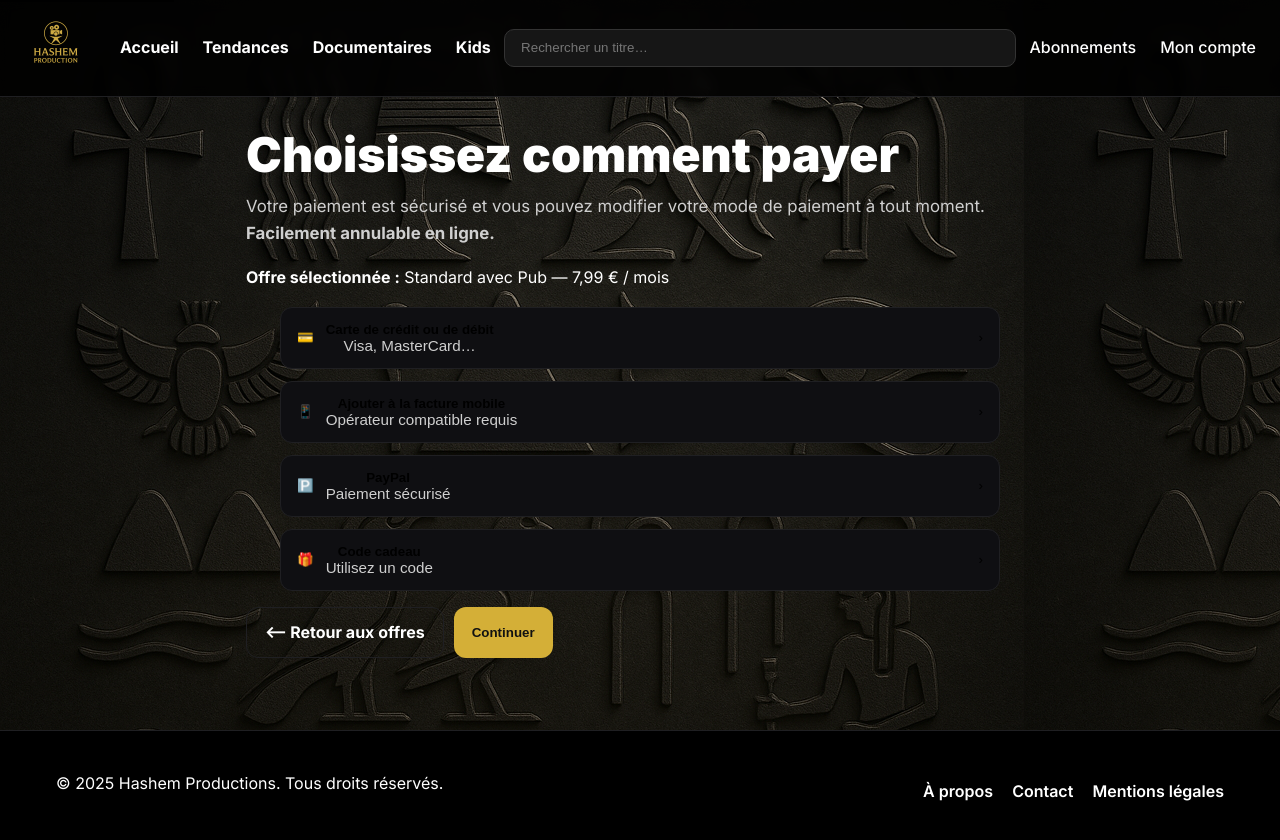
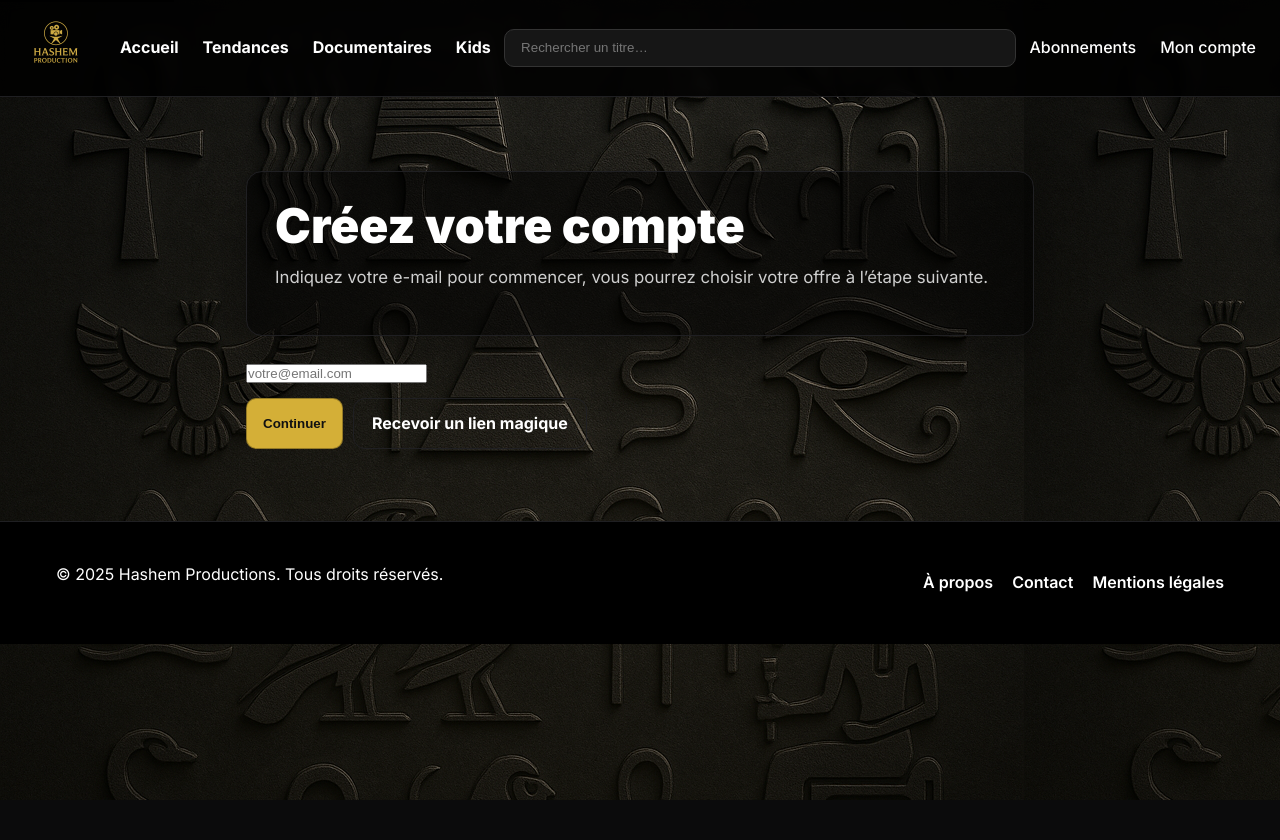
Before and after one commit to hashemproduction313-prog/hashem-svod-starter, a Next.js app: page /subscribe in a window 1280 px wide. Shown: the top 840 px of the page. After the commit the page ends 800 px from the top, so only its background shows below. Built offline with nearby package versions, Linux system fonts and the light colour scheme.

Commit message:
fix(subscribe): étape e-mail sur /subscribe

```diff
--- a/src/app/subscribe/page.tsx
+++ b/src/app/subscribe/page.tsx
@@ -1,65 +1,41 @@
 "use client";
 
+import { useEffect, useMemo, useState } from "react";
+import { useRouter, useSearchParams } from "next/navigation";
 import Link from "next/link";
-import { useSearchParams } from "next/navigation";
-import { useEffect, useState } from "react";
-import { normalizePlanId, PLANS } from "@/data/plans"; // <= alias propre
 
 export const dynamic = "force-dynamic";
 
-export default function PaymentPage() {
+export default function SubscribeEmailStep() {
+  const router = useRouter();
+  const search = useSearchParams();
+
   useEffect(() => {
-    document.title = "Paiement — Hashem Productions";
+    document.title = "Créer votre compte - Hashem Productions";
   }, []);
 
-  const search = useSearchParams();
-  const email = (search.get("email") ?? "").trim();
-  const planId = normalizePlanId(search.get("plan"));
-  const plan = PLANS[planId];
+  const emailFromQS = useMemo(() => (search.get("email") ?? "").trim(), [search]);
+  const [email, setEmail] = useState(emailFromQS);
+  const [err, setErr] = useState<string | null>(null);
+  const [loading, setLoading] = useState(false);
 
-  const [loading, setLoading] = useState(false);
-  const [err, setErr] = useState<string | null>(null);
+  function isValidEmail(v: string) {
+    return /^[^\s@]+@[^\s@]+\.[^\s@]+$/.test(v);
+  }
 
-  async function startCheckout() {
-    if (loading) return;
+  async function onSubmit(e: React.FormEvent) {
+    e.preventDefault();
     setErr(null);
 
-    if (!plan?.id) {
-      setErr("Offre introuvable. Retournez à la page des offres.");
+    const v = email.trim();
+    if (!isValidEmail(v)) {
+      setErr("Merci d’indiquer une adresse e-mail valide.");
       return;
     }
 
     setLoading(true);
     try {
-      const resp = await fetch("/api/create-checkout", {
-        method: "POST",
-        headers: { "Content-Type": "application/json" },
-        body: JSON.stringify({ plan: plan.id, email }), // on envoie l'e-mail
-      });
-
-      const contentType = resp.headers.get("content-type") || "";
-      const raw = await resp.text();
-      const looksJson =
-        contentType.includes("application/json") || raw.trim().startsWith("{");
-
-      let data: any = null;
-      if (looksJson) {
-        try { data = JSON.parse(raw); } catch {}
-      }
-
-      if (!resp.ok) {
-        throw new Error(
-          data?.error || `HTTP ${resp.status} — ${raw.slice(0, 200) || "Pas de contenu"}`
-        );
-      }
-
-      if (!data?.ok || !data?.url) {
-        throw new Error(data?.error || "Réponse invalide de l’API.");
-      }
-
-      window.location.href = data.url as string;
-    } catch (e: any) {
-      setErr(e?.message || "Erreur réseau.");
+      router.push(`/subscribe/plans?email=${encodeURIComponent(v)}`);
     } finally {
       setLoading(false);
     }
@@ -67,80 +43,49 @@ export default function PaymentPage() {
 
   return (
     <main className="container" style={{ maxWidth: 820 }}>
-      <h1 className="auth-title">Choisissez comment payer</h1>
-      <p className="auth-sub">
-        Votre paiement est sécurisé et vous pouvez modifier votre mode de
-        paiement à tout moment.
-        <br />
-        <strong>Facilement annulable en ligne.</strong>
-      </p>
+      <section className="auth-hero">
+        <h1 className="auth-title">Créez votre compte</h1>
+        <p className="auth-sub">
+          Indiquez votre e-mail pour commencer, vous pourrez choisir votre offre à l’étape suivante.
+        </p>
+      </section>
 
       <div className="glass-panel" style={{ marginTop: 18 }}>
-        <p style={{ marginBottom: 10 }}>
-          <strong>Offre sélectionnée :</strong>{" "}
-          {plan ? `${plan.name} — ${plan.price}` : "Offre inconnue"}
-          {email && <> • <strong>E-mail :</strong> {email}</>}
-        </p>
+        <form onSubmit={onSubmit} className="email-form" noValidate>
+          <label htmlFor="email" className="sr-only">Adresse e-mail</label>
+          <input
+            id="email"
+            type="email"
+            inputMode="email"
+            autoComplete="email"
+            placeholder="votre@email.com"
+            value={email}
+            onChange={(e) => setEmail(e.target.value)}
+            className="input"
+            aria-invalid={!!err}
+            aria-describedby={err ? "email-error" : undefined}
+          />
 
-        <div className="pay-list">
-          <button className="pay-item" onClick={startCheckout} disabled={loading || !plan}>
-            <div className="pay-left">
-              <span role="img" aria-label="cb">💳</span>
-              <div>
-                <div className="pay-title">Carte de crédit ou de débit</div>
-                <div className="pay-sub">Visa, MasterCard…</div>
-              </div>
-            </div>
-            <span>›</span>
-          </button>
+          {err && (
+            <p id="email-error" style={{ marginTop: 8, color: "#ffb3b3" }}>
+              {err}
+            </p>
+          )}
 
-          <button className="pay-item" onClick={startCheckout} disabled={loading || !plan}>
-            <div className="pay-left">
-              <span role="img" aria-label="mobile">📱</span>
-              <div>
-                <div className="pay-title">Ajouter à la facture mobile</div>
-                <div className="pay-sub">Opérateur compatible requis</div>
-              </div>
-            </div>
-            <span>›</span>
-          </button>
+          <div style={{ display: "flex", gap: 10, marginTop: 12 }}>
+            <button type="submit" className="btn-primary" disabled={loading}>
+              {loading ? "Chargement…" : "Continuer"}
+            </button>
 
-          <button className="pay-item" onClick={startCheckout} disabled={loading || !plan}>
-            <div className="pay-left">
-              <span role="img" aria-label="paypal">🅿️</span>
-              <div>
-                <div className="pay-title">PayPal</div>
-                <div className="pay-sub">Paiement sécurisé</div>
-              </div>
-            </div>
-            <span>›</span>
-          </button>
-
-          <button className="pay-item" onClick={startCheckout} disabled={loading || !plan}>
-            <div className="pay-left">
-              <span role="img" aria-label="gift">🎁</span>
-              <div>
-                <div className="pay-title">Code cadeau</div>
-                <div className="pay-sub">Utilisez un code</div>
-              </div>
-            </div>
-            <span>›</span>
-          </button>
-        </div>
-
-        {err && <p style={{ marginTop: 12, color: "#ffb3b3" }}>{err}</p>}
-
-        <div style={{ marginTop: 16, display: "flex", gap: 10 }}>
-          <Link
-            href={`/pricing${email ? `?email=${encodeURIComponent(email)}` : ""}`}
-            className="btn-ghost"
-          >
-            ⟵ Retour aux offres
-          </Link>
-          <button className="btn-cta" onClick={startCheckout} disabled={loading || !plan}>
-            {loading ? "Redirection…" : "Continuer"}
-          </button>
-        </div>
+            <Link
+              href={`/subscribe/check-email?email=${encodeURIComponent(email || emailFromQS)}`}
+              className="btn-ghost"
+              prefetch={false}
+            >
+              Recevoir un lien magique
+            </Link>
+          </div>
+        </form>
       </div>
     </main>
   );
```
